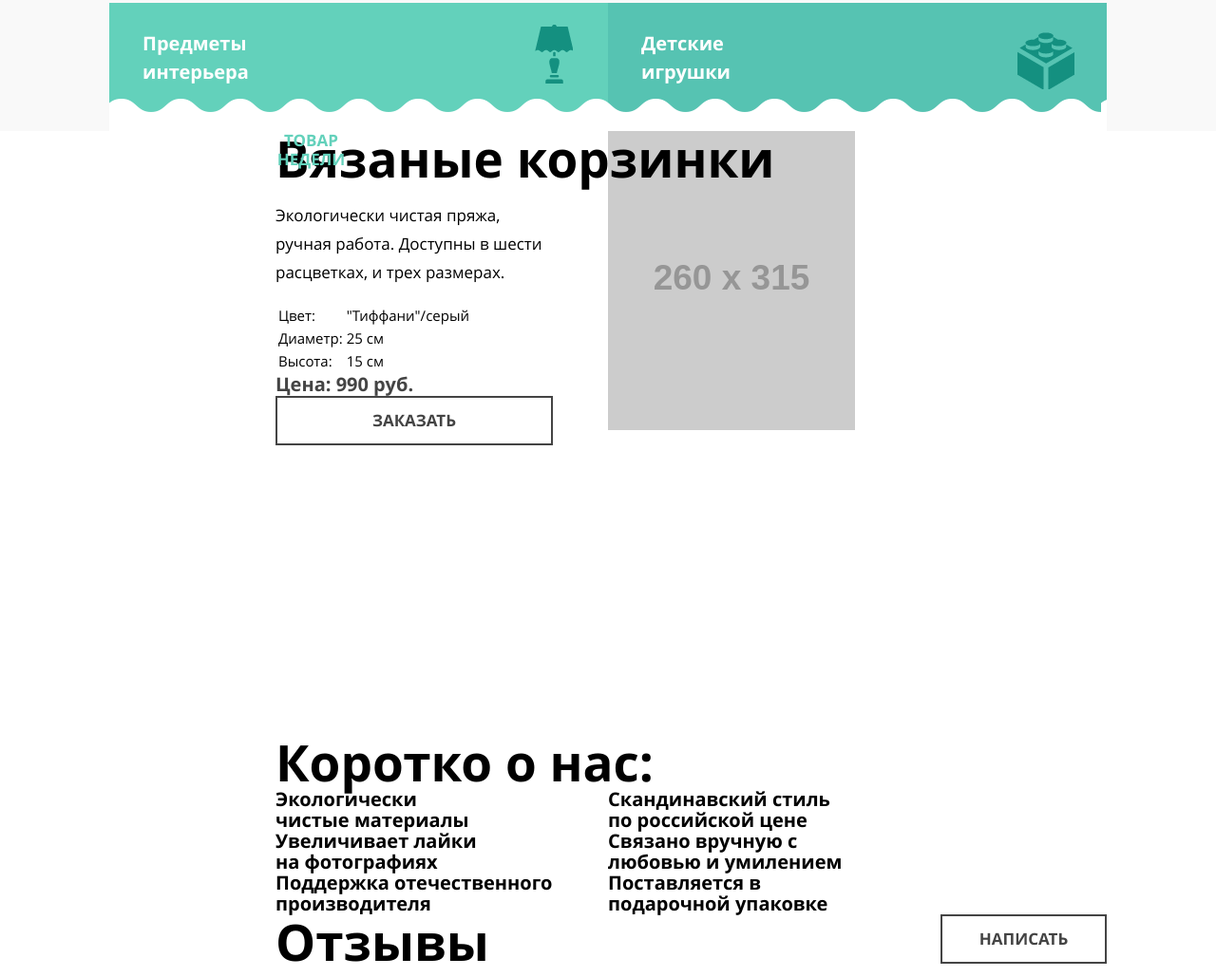
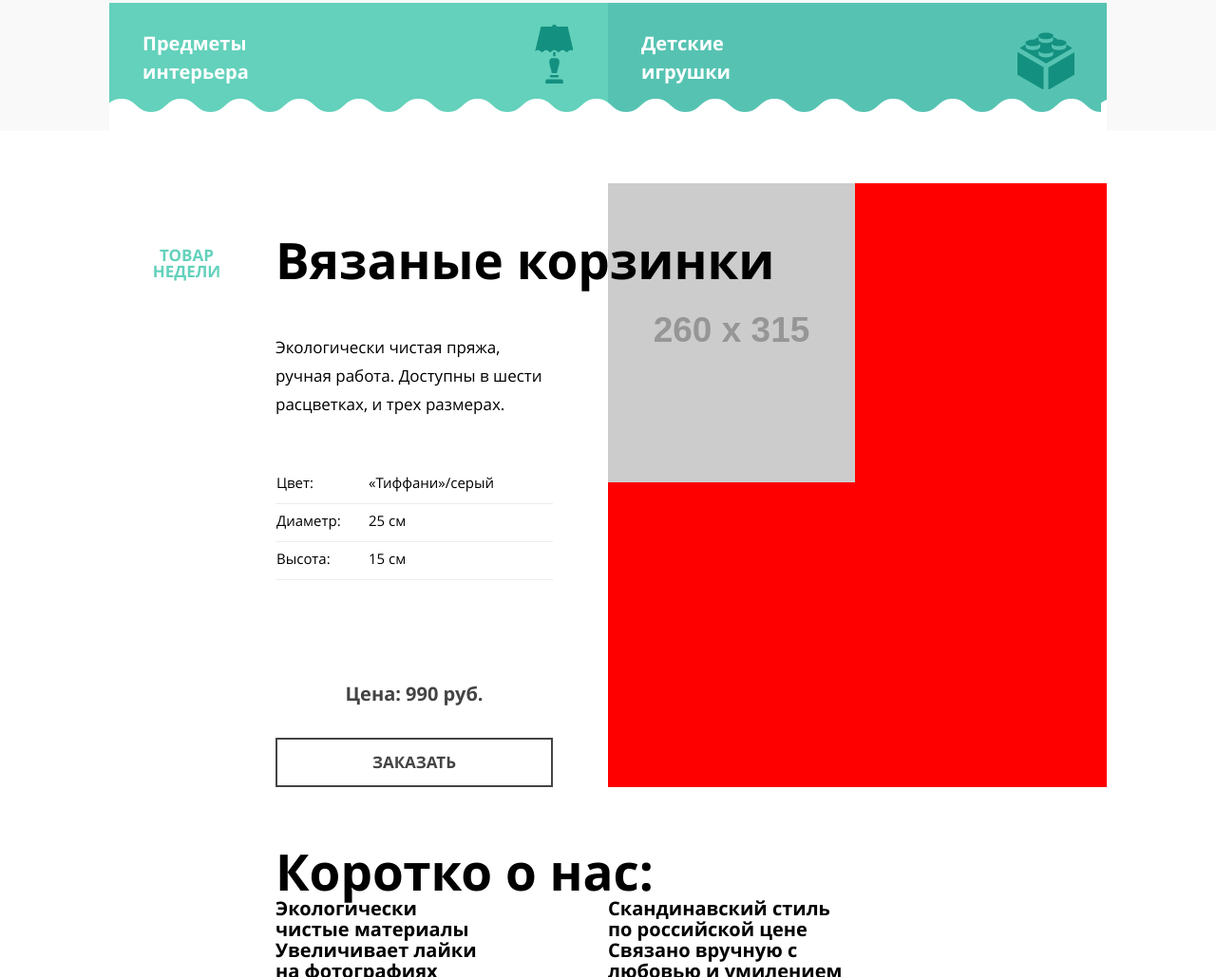
Before and after one commit to AnneyBen/http-AnneyBen_mishka.github.io, a plain HTML site: page index.html in a window 1280 px wide. Shown: the part 713-1742 px from the top of the page at 95% size. Drawn offline with Linux system fonts and the light colour scheme; placeholder pictures from the web are drawn by us.

Commit message:
Untill make adaptive layout

```diff
--- a/css/style.css
+++ b/css/style.css
@@ -543,6 +543,12 @@ body {
 .section-featured {
   width: 260px;
   margin: 0 auto;
+  padding-top: 27px;
+  margin-bottom: 60px;
+}
+.section-featured__heading {
+  position: relative;
+  margin-bottom: 48px;
 }
 .section-featured__subtitle {
   font-size: 17px;
@@ -551,19 +557,39 @@ body {
   font-weight: bold;
   text-transform: uppercase;
   color: #63d1bb;
+  position: absolute;
+  top: 35px;
+  left: 0;
 }
 .section-featured__text {
   font-size: 15px;
   line-height: 24px;
+  margin: 0;
+  margin-bottom: 26px;
+}
+.section-featured__table {
+  border-collapse: collapse;
+  width: 100%;
+  margin-bottom: 19px;
+}
+.section-featured__tr {
+  display: block;
+  padding-bottom: 9px;
+  margin-bottom: 8px;
+  border-bottom: 1px solid #ececec;
 }
 .section-featured__charac,
 .section-featured__value {
   font-size: 15px;
   line-height: 20px;
 }
+.section-featured__charac {
+  width: 97px;
+}
 .section-featured__container-image {
   width: 260px;
   height: 315px;
+  margin-bottom: 25px;
 }
 .section-featured__price {
   font-size: 17px;
@@ -571,12 +597,16 @@ body {
   font-family: 'OpenSans-bold', 'Helvetica Neue', sans-serif;
   font-weight: bold;
   color: #444444;
+  display: block;
+  text-align: center;
+  margin-bottom: 26px;
 }
 @media (min-width: 768px) {
   .section-featured {
     width: 668px;
     position: relative;
     min-height: 403px;
+    padding-top: 36px;
   }
   .section-featured__description {
     width: 292px;
@@ -588,27 +618,35 @@ body {
     position: relative;
   }
   .section-featured__subtitle {
+    font-size: 17px;
+    line-height: 17px;
     width: 75px;
     text-align: center;
-    position: absolute;
-    top: 0;
-    right: 0;
+    left: auto;
+    top: 11px;
+    right: 25px;
   }
   .section-featured__text {
     font-size: 17px;
     line-height: 30px;
+    margin-bottom: 45px;
+  }
+  .section-featured__table {
+    margin-bottom: 48px;
   }
   .section-featured__container-image {
     width: 333px;
     height: 403px;
     position: absolute;
-    top: 0;
+    top: 143px;
     right: 0;
     z-index: -1;
+    background-color: red;
   }
   .section-featured__price {
     font-size: 20px;
     line-height: 24px;
+    margin-bottom: 34px;
   }
   .section-featured__button {
     max-width: none;
@@ -619,20 +657,34 @@ body {
     width: 1050px;
     padding-left: 175px;
     min-height: 636px;
+    padding-top: 107px;
   }
   .section-featured__heading {
     font-size: 53px;
     line-height: 57px;
+    margin-bottom: 49px;
   }
   .section-featured__subtitle {
-    top: 0;
+    top: 15px;
     right: auto;
-    left: 0;
+    left: -131px;
+  }
+  .section-featured__text {
+    font-size: 17px;
+    line-height: 30px;
+    margin-bottom: 56px;
+  }
+  .section-featured__table {
+    margin-bottom: 102px;
+  }
+  .section-featured__tr {
+    padding-bottom: 11px;
+    margin-bottom: 6px;
   }
   .section-featured__container-image {
     width: 525px;
     height: 636px;
-    top: 0;
+    top: 55px;
     right: 0;
   }
 }
--- a/index.html
+++ b/index.html
@@ -102,7 +102,7 @@
                     <tr class="section-featured__tr">
                         <!-- charac - characteristics -->
                         <td class="section-featured__charac">Цвет:</td>
-                        <td class="section-featured__value">"Тиффани"/серый</td>
+                        <td class="section-featured__value">«Тиффани»/серый</td>
                     </tr>
                     <tr class="section-featured__tr">
                         <td class="section-featured__charac">Диаметр:</td>
--- a/less/base/index/section-featured.less
+++ b/less/base/index/section-featured.less
@@ -4,6 +4,13 @@
 .section-featured{
     width: 260px;
     margin: 0 auto;
+    padding-top: 27px;
+    margin-bottom: 60px;
+}
+
+.section-featured__heading{
+    position: relative;
+    margin-bottom: 48px;
 }
 
 .section-featured__subtitle{
@@ -12,10 +19,29 @@
     font-weight: bold;
     text-transform: uppercase;
     color: @mini-catalog--interior;
+    position: absolute;
+
+    top: 35px;
+    left: 0;
 }
 
 .section-featured__text{
     .font(15px, 24px);
+    margin: 0;
+    margin-bottom: 26px;
+}
+
+.section-featured__table{
+    border-collapse: collapse;
+    width: 100%;
+    margin-bottom: 19px;
+}
+
+.section-featured__tr{
+    display: block;
+    padding-bottom: 9px;
+    margin-bottom: 8px;
+    border-bottom: 1px solid #ececec;
 }
 
 .section-featured__charac,
@@ -23,9 +49,14 @@
     .font(15px, 20px);
 }
 
+.section-featured__charac{
+    width: 97px;
+}
+
 .section-featured__container-image{
     width: 260px;
     height: 315px;
+    margin-bottom: 25px;
 }
 
 .section-featured__price{
@@ -33,6 +64,10 @@
     .open-bold();
     font-weight: bold;
     color: @color-darken;
+
+    display: block;
+    text-align: center;
+    margin-bottom: 26px;
 }
 
 @media (min-width: 768px){
@@ -40,6 +75,8 @@
         width: 668px;
         position: relative;
         min-height: 403px;
+        padding-top: 36px;
+
     }
 
     .section-featured__description{
@@ -53,16 +90,21 @@
     }
 
     .section-featured__subtitle{
+        .font(17px, 17px);
         width: 75px;
         text-align: center;
-
-        position: absolute;
-        top: 0;
-        right: 0;
+        left: auto;
+        top: 11px;
+        right: 25px;
     }
 
     .section-featured__text{
         .font(17px, 30px);
+        margin-bottom: 45px;
+    }
+
+    .section-featured__table{
+        margin-bottom: 48px;
     }
 
     .section-featured__container-image{
@@ -70,14 +112,16 @@
         height: 403px;
 
         position: absolute;
-        top: 0;
+        top: 143px;
         right: 0;
+        z-index: -1;
 
-        z-index: -1;
+        background-color: red;
     }
 
     .section-featured__price{
         .font(20px, 24px);
+        margin-bottom: 34px;
     }
 
     .section-featured__button{
@@ -91,23 +135,39 @@
         width: 1050px;
         padding-left: 175px;
         min-height: 636px;
+        padding-top: 107px;
     }
 
     .section-featured__heading{
         .font(53px, 57px);
+        margin-bottom: 49px;
     }
 
     .section-featured__subtitle{
-        top: 0;
+        top: 15px;
         right: auto;
-        left: 0;
+        left: -131px;
+    }
+
+    .section-featured__text{
+        .font(17px, 30px);
+        margin-bottom: 56px;
+    }
+
+    .section-featured__table{
+        margin-bottom: 102px;
+    }
+
+    .section-featured__tr{
+        padding-bottom: 11px;
+        margin-bottom: 6px;
     }
 
     .section-featured__container-image{
         width: 525px;
         height: 636px;
 
-        top: 0;
+        top: 55px;
         right: 0;
     }
 }
```
